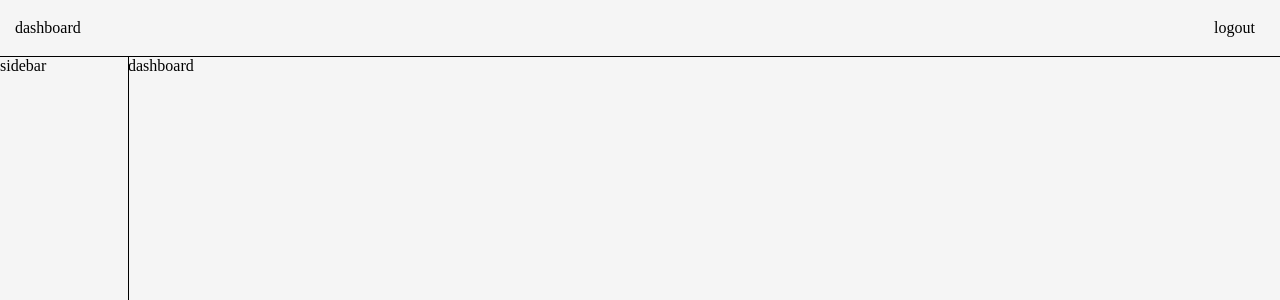
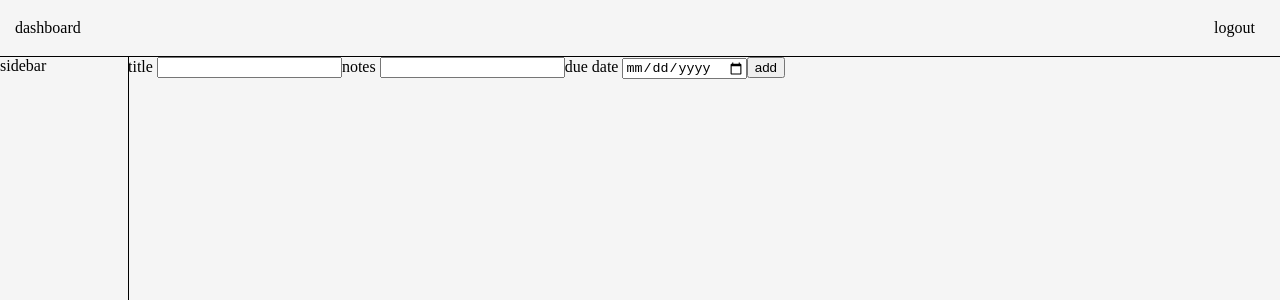
Before and after one commit to davidalexandervega/to-do-app, a React (Create React App) app in the folder frontend/: page / in a window 1280 px wide. Shown: the top 300 px of the page. Built offline with nearby package versions, Linux system fonts and the light colour scheme; sample sign-in values are in the browser's storage.

Commit message:
create to-do creation form & handlers

```diff
--- a/frontend/src/app/store.js
+++ b/frontend/src/app/store.js
@@ -1,9 +1,11 @@
 import { configureStore } from "@reduxjs/toolkit";
 import authReducer from '../features/auth/authSlice';
+import todoReducer from '../features/todos/todoSlice';
 
 export const store = configureStore({
     reducer: {
-        auth: authReducer
+        auth: authReducer,
+        todos: todoReducer
     }
 });
 
--- /dev/null
+++ b/frontend/src/components/NewTodo.js
@@ -0,0 +1,60 @@
+import {useState} from 'react';
+import {useDispatch} from 'react-redux';
+
+import {createTodo} from '../features/todos/todoSlice'
+
+const NewTodo = () => {
+
+    const [formData, setFormData] = useState({
+        title: '',
+        notes: '',
+        dueDate: ''
+    });
+
+    const dispatch = useDispatch()
+
+    const { title, notes, dueDate } = formData;
+
+    const onChange = (e) => {
+        setFormData((prevState) => ({
+            ...prevState,
+            // this refers to the form control as e.target,
+            // as each has a 'name' and 'value' property:
+            [e.target.name]: e.target.value
+        }))
+    };
+
+    const onSubmit = (e) => {
+        e.preventDefault();
+
+        const todoData = {
+            title,
+            notes,
+            dueDate
+        }
+
+        dispatch(createTodo(todoData));
+    }
+
+    return (
+        <div className='newTodo'>
+            <form onSubmit={onSubmit}>
+                <label htmlFor='title'>title </label>
+                <input type='text' className='formControl' id='title'
+                name='title' value={title} onChange={onChange}/>
+
+                <label htmlFor='notes'>notes </label>
+                <input type='text' className='formControl' id='notes'
+                name='notes' value={notes} onChange={onChange}/>
+
+                <label htmlFor='dueDate'>due date </label>
+                <input type='date' className='formControl' id='dueDate'
+                name='dueDate' value={dueDate} onChange={onChange}/>
+
+                <button type='submit' className='submitForm'>add</button>
+            </form>
+        </div>
+    )
+};
+
+export default NewTodo;
--- a/frontend/src/features/todos/todoService.js
+++ b/frontend/src/features/todos/todoService.js
@@ -0,0 +1,27 @@
+import axios from 'axios';
+
+// this includes the proxy, otherwise you would need the full path
+// to the server-side:
+const API_URL = '/api/todos/';
+
+// handling the http request:
+const createTodo = async (todoData, token) => {
+
+    // setting the right header with the token in it to access
+    // the protected route:
+    const config = {
+        headers: {
+            Authorization: `Bearer ${token}`
+        }
+    };
+
+    const response = await axios.post(API_URL, todoData, config);
+
+    return response.data;
+};
+
+const todoService = {
+    createTodo
+};
+
+export default todoService;
--- a/frontend/src/features/todos/todoSlice.js
+++ b/frontend/src/features/todos/todoSlice.js
@@ -1,5 +1,51 @@
 import {createSlice, createAsyncThunk} from '@reduxjs/toolkit';
+import todoService from './todoService';
 
 const initialState = {
-    todos: []
-}
+    todos: [],
+    isError: false,
+    isSuccess: false,
+    message: ''
+};
+
+export const createTodo = createAsyncThunk('todos/create', async (todoData, thunkAPI) => {
+    try {
+        // the thunkAPI object also contains a getState() method that we can
+        // use to retrieve any state from the global store. we need the token
+        // since the create to-do route is protected:
+        const token = thunkAPI.getState().auth.user.token;
+        return await todoService.createTodo(todoData, token);
+    } catch (error) {
+        // checking if any errors, and using the message as the payload
+        // if there is one:
+        const message =  (error.response && error.response.data && error.response.data.message) || error.message || error.toString();
+        return thunkAPI.rejectWithValue(message);
+    }
+})
+
+export const todoSlice = createSlice({
+    name: 'todos',
+    initialState,
+    reducers: {
+        // in this slice we can just reset the entire state back to initial,
+        // whereas in auth we need to persist the user if they're logged in.
+        reset: (state) => initialState
+    },
+    // as described in authSlice.js, the extra reducers hook up our global state
+    // to watch for the results of the functions in our slice. we then pass the
+    // state to our components, which respond with handler logic as usual:
+    extraReducers: (builder) => {
+        builder
+            .addCase(createTodo.fulfilled, (state, action) => {
+                state.isSuccess = true
+                state.todos.push(action.payload)
+            })
+            .addCase(createTodo.rejected, (state, action) => {
+                state.isError = true
+                state.message = action.payload
+            })
+    }
+});
+
+export const reset = todoSlice.actions;
+export default todoSlice.reducer;
--- a/frontend/src/views/Dashboard.js
+++ b/frontend/src/views/Dashboard.js
@@ -2,6 +2,8 @@ import React from 'react';
 import { useEffect } from 'react';
 import { useNavigate } from 'react-router-dom'
 import { useSelector } from 'react-redux'
+
+import NewTodo from '../components/NewTodo';
 
 const Dashboard = () => {
     const navigate = useNavigate();
@@ -17,7 +19,9 @@ const Dashboard = () => {
     }, [user, navigate]);
 
     return (
-        <div className='dashboard'>dashboard</div>
+        <div className='dashboard'>
+            <NewTodo />
+        </div>
     )
 }
 
```
Also changed, not shown: 2 other files (tests, documents, lock files or other folders).
